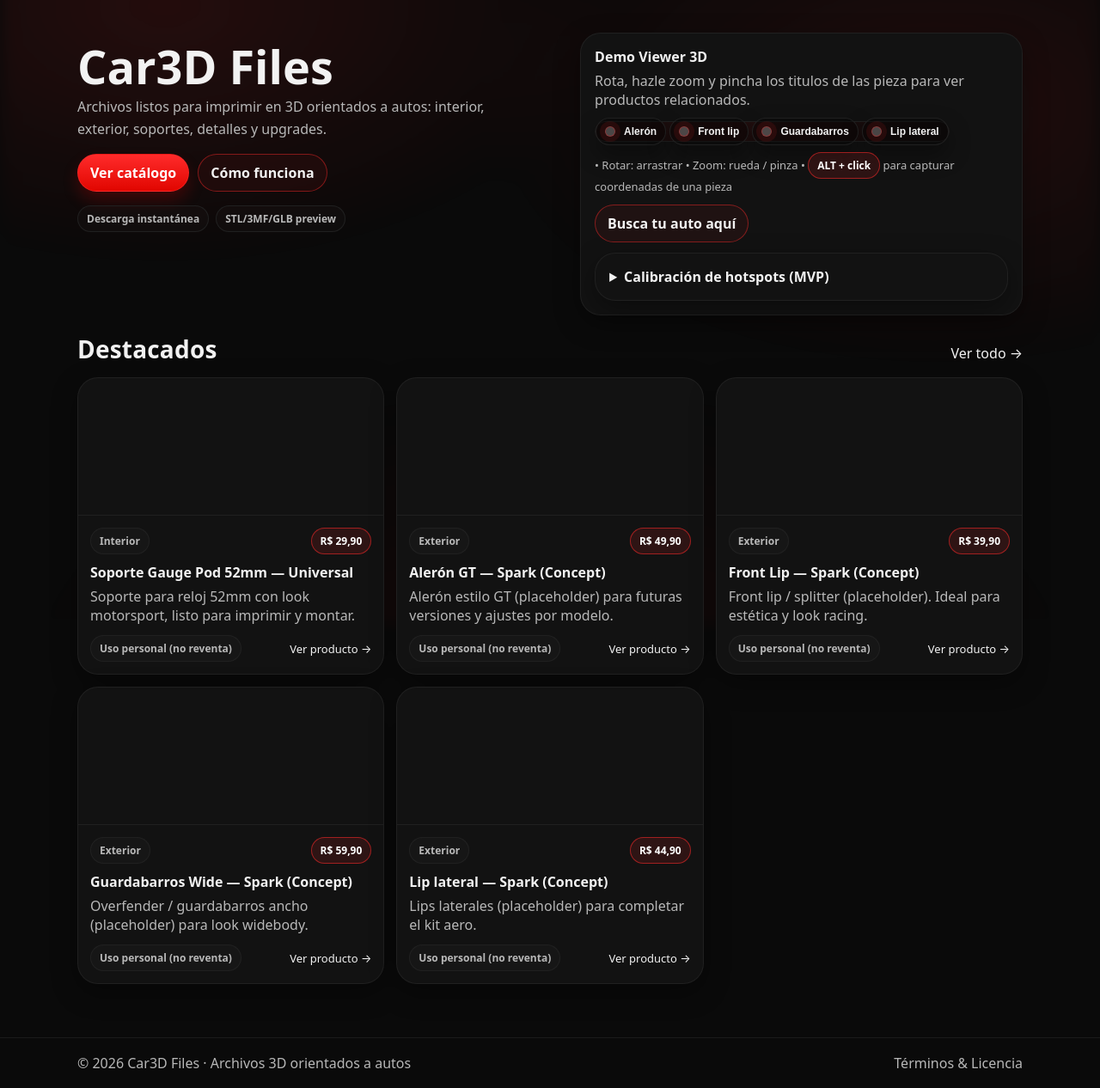
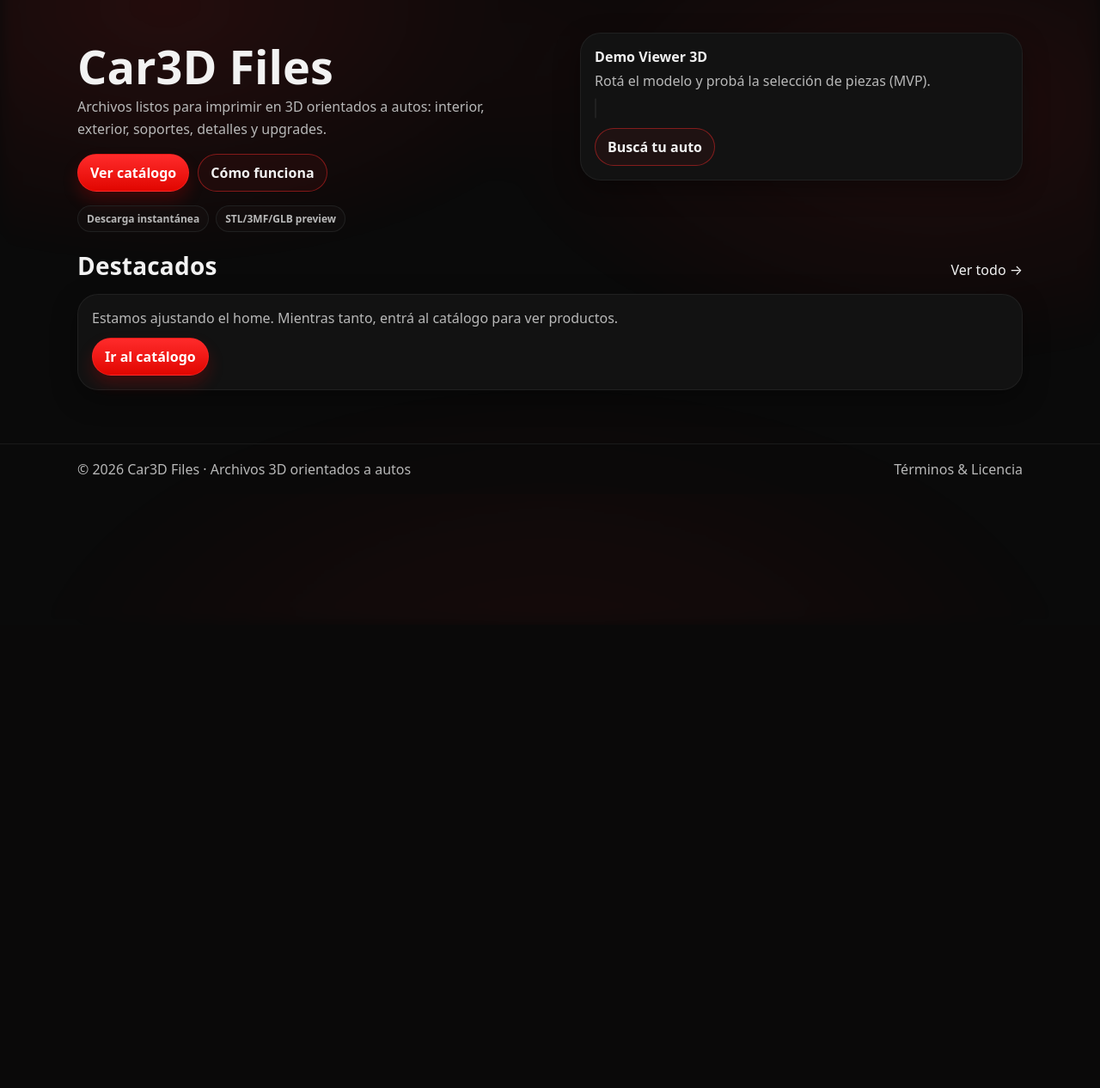
Before and after one commit to gonzalomesa-tech/car3d_store, a FastAPI app: page / in a window 1280 px wide. Shown: the part 73-1339 px from the top of the page at 86% size. After the commit the page ends 625 px from the top, so only its background shows below. Run offline with FastAPI, Linux system fonts and the light colour scheme; some libraries are stand-ins or nearby versions.

Commit message:
Fix: safe home + full template traceback debug

```diff
--- a/app/templates/home.html
+++ b/app/templates/home.html
@@ -1,13 +1,12 @@
 {% extends "base.html" %}
+{% block content %}
 
-{% block content %}
 <section class="hero">
   <div class="container hero__grid">
     <div class="hero__copy">
       <h1 class="hero__title">Car3D Files</h1>
       <p class="hero__subtitle">
-        Archivos listos para imprimir en 3D orientados a autos: interior,
-        exterior, soportes, detalles y upgrades.
+        Archivos listos para imprimir en 3D orientados a autos: interior, exterior, soportes, detalles y upgrades.
       </p>
 
       <div class="hero__cta">
@@ -24,10 +23,9 @@
     <div class="hero__media card card--padded">
       <div class="card__header">
         <div class="card__title">Demo Viewer 3D</div>
-        <div class="muted">Rota, hazle zoom y pincha los titulos de las pieza para ver productos relacionados.</div>
+        <div class="muted">Rotá el modelo y probá la selección de piezas (MVP).</div>
       </div>
 
-      <!-- Viewer con hotspots internos -->
       <div class="viewer3d">
         <model-viewer
           id="carModel"
@@ -39,93 +37,11 @@
           interaction-prompt="auto"
           ar
           alt="Spark GT 3D"
-        >
-          <!-- Hotspots: se calibran con ALT+click + asignar -->
-          <button
-            class="mv-hotspot"
-            slot="hotspot-ale"
-            data-position="0m 0m 0m"
-            data-normal="0m 1m 0m"
-            data-target="/catalog?q=aleron"
-            aria-label="Alerón"
-          >
-            <span class="mv-hotspot__dot"></span>
-            <span class="mv-hotspot__label">Alerón</span>
-          </button>
-
-          <button
-            class="mv-hotspot"
-            slot="hotspot-frontlip"
-            data-position="0m 0m 0m"
-            data-normal="0m 1m 0m"
-            data-target="/catalog?q=front%20lip"
-            aria-label="Front lip"
-          >
-            <span class="mv-hotspot__dot"></span>
-            <span class="mv-hotspot__label">Front lip</span>
-          </button>
-
-          <button
-            class="mv-hotspot"
-            slot="hotspot-guard"
-            data-position="0m 0m 0m"
-            data-normal="0m 1m 0m"
-            data-target="/catalog?q=guardabarros"
-            aria-label="Guardabarros"
-          >
-            <span class="mv-hotspot__dot"></span>
-            <span class="mv-hotspot__label">Guardabarros</span>
-          </button>
-
-          <button
-            class="mv-hotspot"
-            slot="hotspot-side"
-            data-position="0m 0m 0m"
-            data-normal="0m 1m 0m"
-            data-target="/catalog?q=lip%20lateral"
-            aria-label="Lip lateral"
-          >
-            <span class="mv-hotspot__dot"></span>
-            <span class="mv-hotspot__label">Lip lateral</span>
-          </button>
-
-        </model-viewer>
-
-        <div class="viewer3d__hint muted small mt8">
-          • Rotar: arrastrar • Zoom: rueda / pinza •
-          <span class="chip chip--accent">ALT + click</span> para capturar coordenadas de una pieza
-        </div>
+        ></model-viewer>
 
         <div class="mt12">
-          <a class="btn btn--ghost" href="/autos">Busca tu auto aquí</a>
+          <a class="btn btn--ghost" href="/autos">Buscá tu auto</a>
         </div>
-
-        <!-- ✅ NUEVO: Panel calibración -->
-        <details class="calib card card--padded mt12">
-          <summary class="calib__summary">Calibración de hotspots (MVP)</summary>
-
-          <div class="muted small mt8">
-            1) Mantené <b>ALT</b> y hacé click en la parte exacta del modelo (alerón/lip/etc).<br>
-            2) Luego apretá “Asignar” en la pieza correspondiente.<br>
-            3) Queda guardado automáticamente (localStorage).
-          </div>
-
-          <div class="calib__row mt12">
-            <button class="btn btn--ghost btn--sm" type="button" data-assign="hotspot-ale">Asignar → Alerón</button>
-            <button class="btn btn--ghost btn--sm" type="button" data-assign="hotspot-frontlip">Asignar → Front lip</button>
-            <button class="btn btn--ghost btn--sm" type="button" data-assign="hotspot-guard">Asignar → Guardabarros</button>
-            <button class="btn btn--ghost btn--sm" type="button" data-assign="hotspot-side">Asignar → Lip lateral</button>
-          </div>
-
-          <div class="calib__row mt10">
-            <button class="btn btn--ghost btn--sm" type="button" data-calib-reset>Reset calibración</button>
-          </div>
-
-          <div class="field mt12">
-            <label class="label" for="calibOut">Último hit (copiable)</label>
-            <textarea id="calibOut" class="textarea" rows="3" readonly></textarea>
-          </div>
-        </details>
       </div>
     </div>
   </div>
@@ -138,25 +54,16 @@
       <a class="link" href="/catalog">Ver todo →</a>
     </div>
 
-    <div class="grid grid--3">
-      {% for p in featured %}
-      <a class="card card--hover" href="/p/{{ p.slug }}">
-        <div class="card__thumb" style="background-image:url('{{ (p.images[0] if p.images and p.images|length > 0 else '/static/img/hero.jpg') }}')"></div>
-        <div class="card__body">
-          <div class="card__top">
-            <span class="chip">{{ p.category }}</span>
-            <span class="chip chip--accent">{{ p.price_label }}</span>
-          </div>
-          <div class="card__title">{{ p.name }}</div>
-          <div class="muted">{{ p.short_desc }}</div>
-          <div class="card__bottom">
-            <span class="chip">{{ p.license }}</span>
-            <span class="link small">Ver producto →</span>
-          </div>
-        </div>
-      </a>
-      {% endfor %}
+    <!-- SAFE: solo texto mientras identificamos el bug -->
+    <div class="card card--padded">
+      <div class="muted">
+        Estamos ajustando el home. Mientras tanto, entrá al catálogo para ver productos.
+      </div>
+      <div class="mt12">
+        <a class="btn btn--primary" href="/catalog">Ir al catálogo</a>
+      </div>
     </div>
   </div>
 </section>
+
 {% endblock %}
```
Also changed, not shown: app/routes/web.py (+13 -18 lines).
